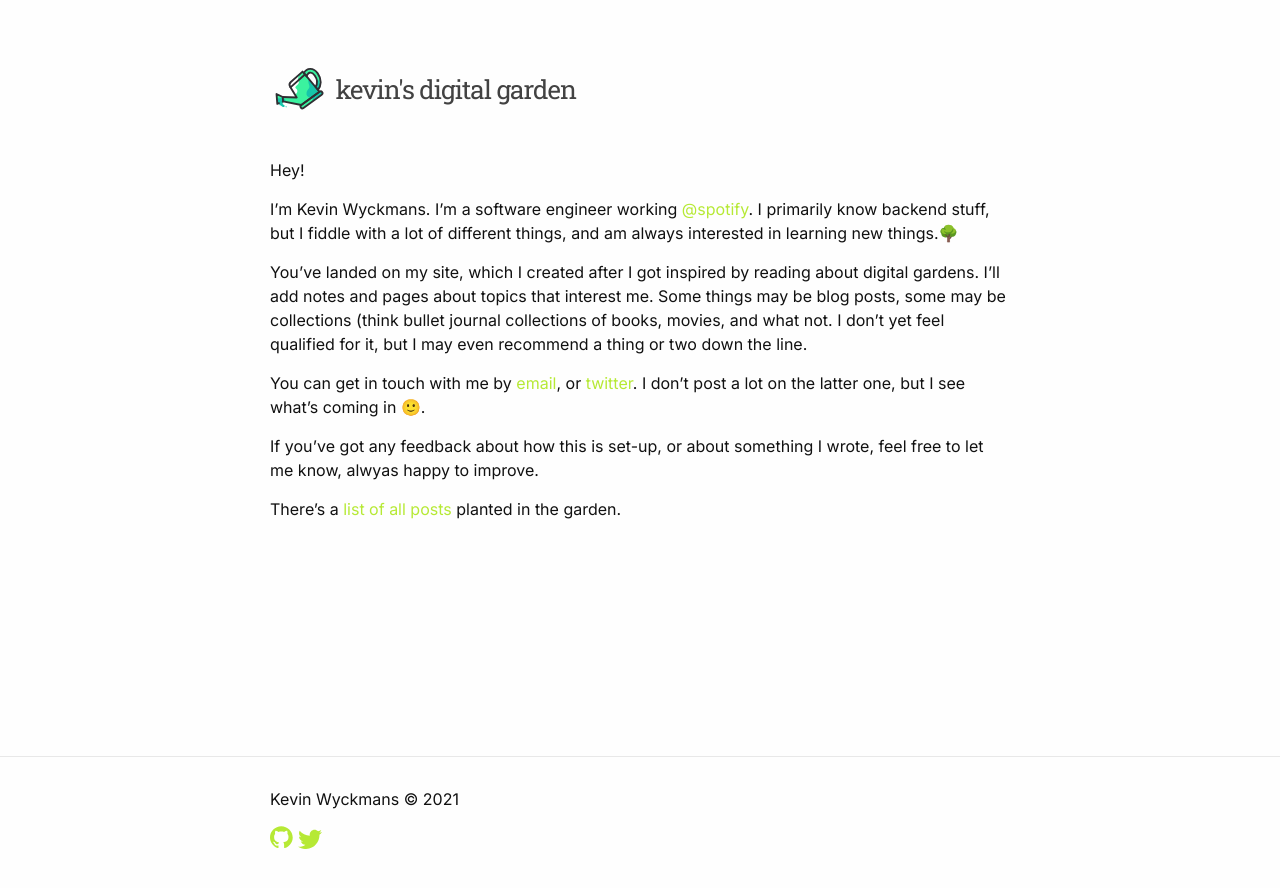
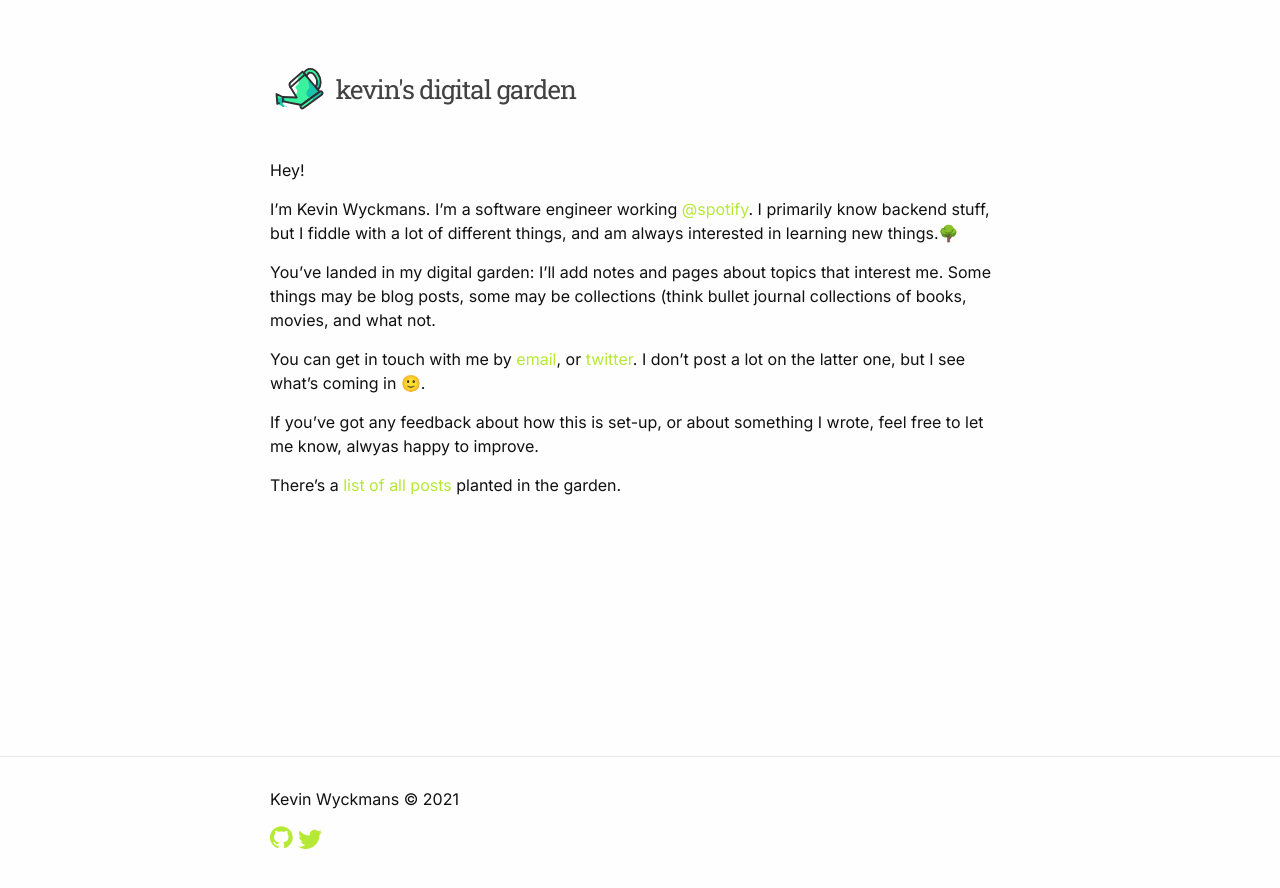
Before and after one commit to kwyckmans/digital-garden, a Jekyll site: the page built from docs/index.md, in a window 1280 px wide. Shown: the top 888 px of the page. Built offline with Jekyll 4.4.1, drawn with Linux system fonts in a browser that asks for light colours; our own code applies the rules of GitHub Pages for plain Markdown files.

Commit message:
clean up front page

```diff
--- a/docs/index.md
+++ b/docs/index.md
@@ -1,11 +1,12 @@
 ---
+title: Welcome to Kevin's digital garden
 ---
 
 Hey!
 
 I'm Kevin Wyckmans. I'm a software engineer working [@spotify](https://spotify.com). I primarily know backend stuff, but I fiddle with a lot of different things, and am always interested in learning new things.🌳
 
-You've landed on my site, which I created after I got inspired by reading about digital gardens. I'll add notes and pages about topics that interest me. Some things may be blog posts, some may be collections (think bullet journal collections[](https://bulletjournal.com/blogs/bulletjournalist/collections) of books, movies, and what not. I don't yet feel qualified for it, but I may even recommend a thing or two down the line.
+You've landed in my digital garden: I'll add notes and pages about topics that interest me. Some things may be blog posts, some may be collections (think bullet journal collections[](https://bulletjournal.com/blogs/bulletjournalist/collections) of books, movies, and what not.
 
 You can get in touch with me by [email](mailto:kevinwyckmans@gmail.com), or [twitter](https://twitter.com/kwyckmans). I don't post a lot on the latter one, but I see what's coming in 🙂.
 
```
